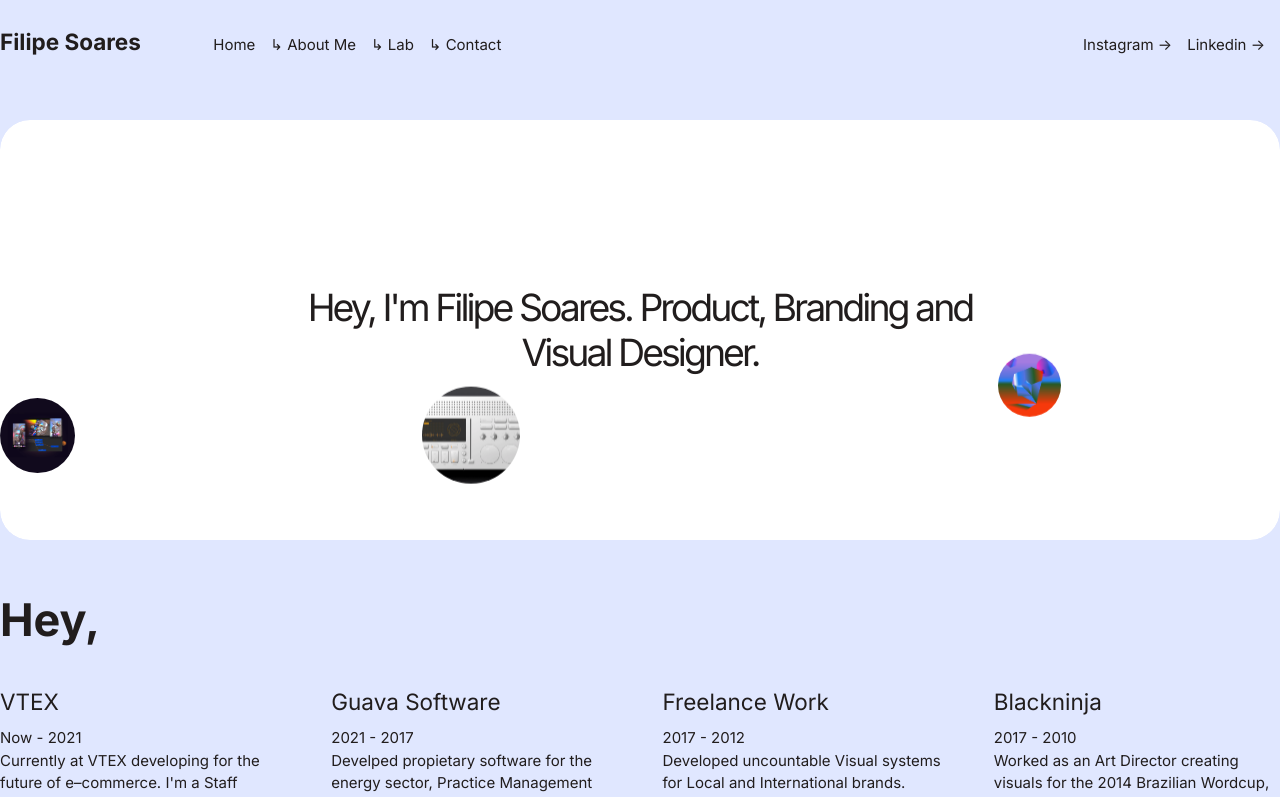
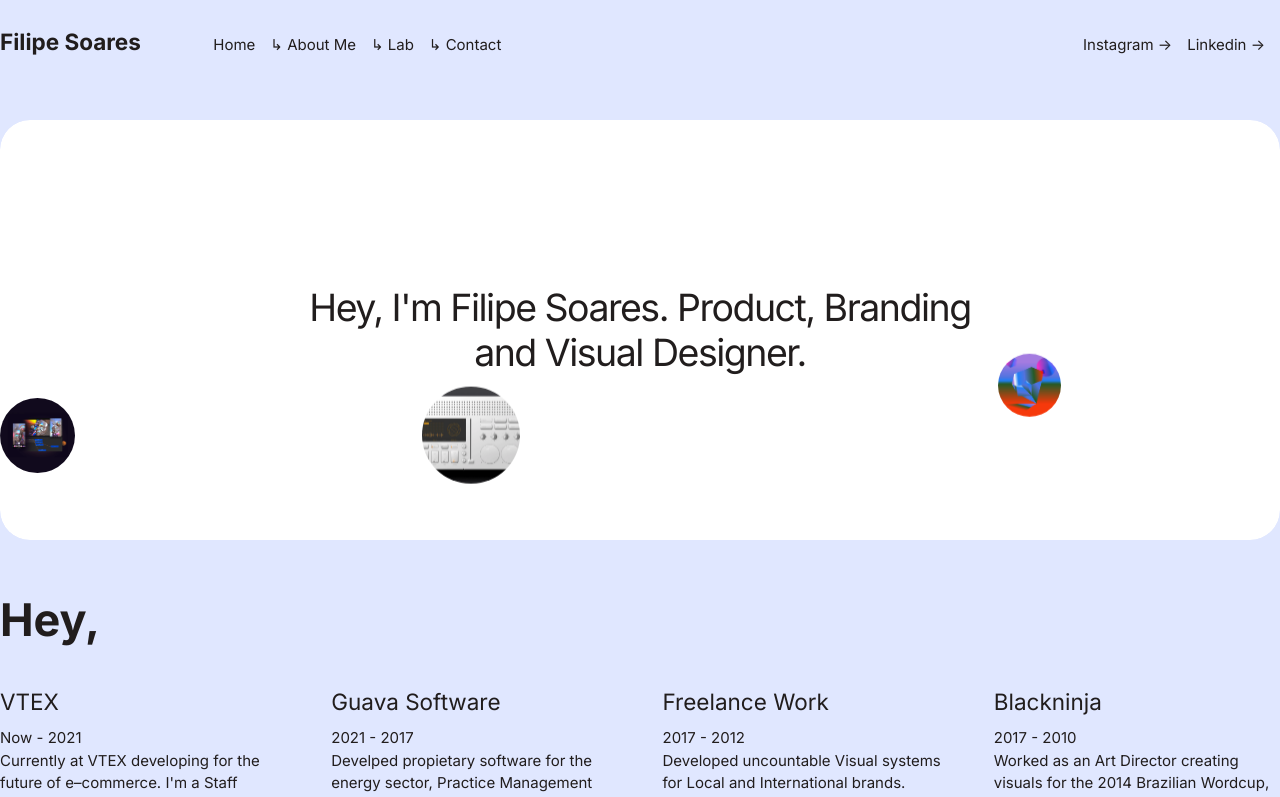
Before and after one commit to filipeafns/filipe.work, a Next.js app: page / in a window 1280 px wide. Shown: the top 797 px of the page. Built offline with nearby package versions, Linux system fonts and the light colour scheme.

Commit message:
Fixes title

```diff
--- a/components/header/header.module.scss
+++ b/components/header/header.module.scss
@@ -12,6 +12,8 @@
         width: 100%;
         margin: auto;
         font-size: 2.5rem;
+        letter-spacing: -.1rem;
+        line-height: 1.2;
         padding: 3rem;
     }
     section {
```
